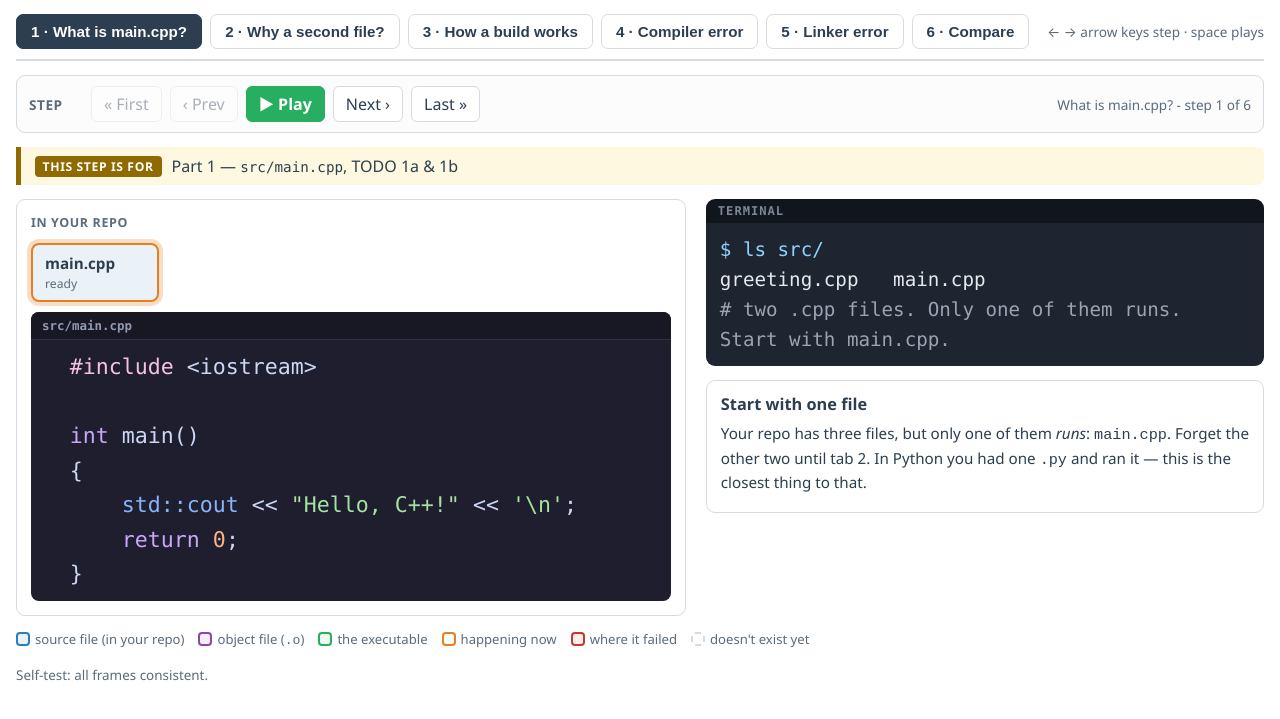
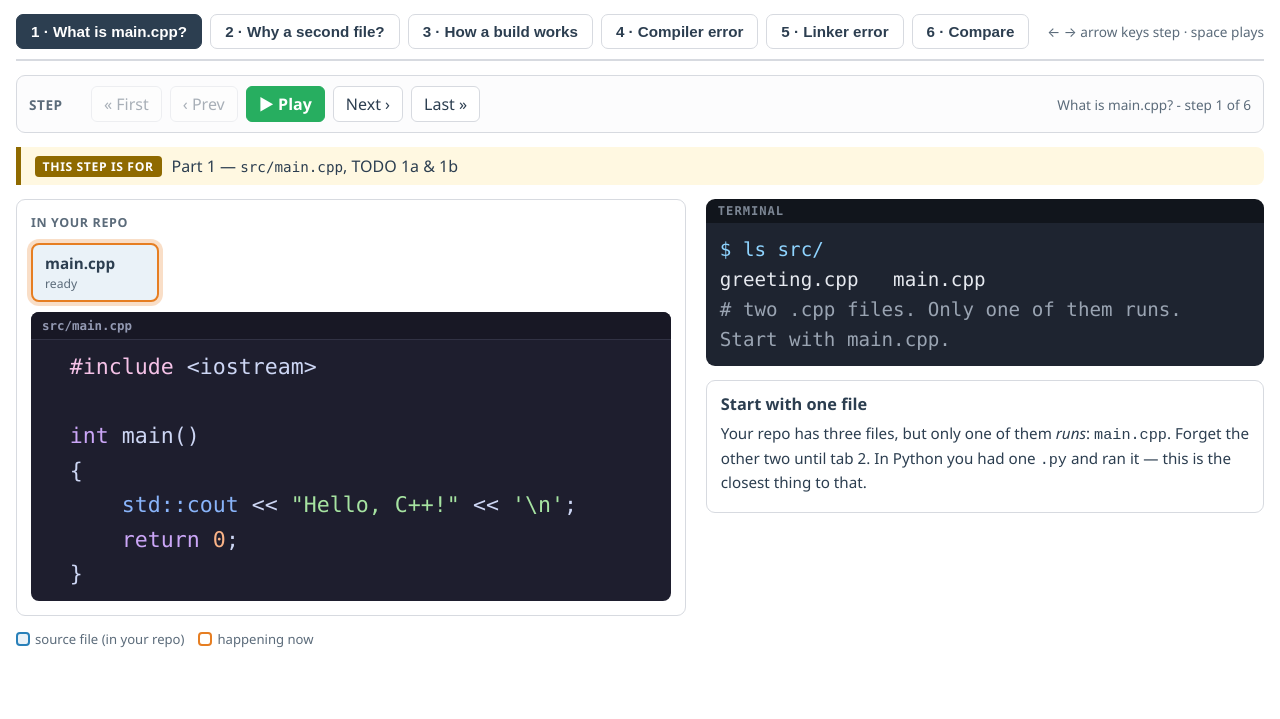
Before and after one commit to Hadzik-CS1410/cs1410-diagrams, a plain HTML site: page demos/hello-cpp.html in a window 1280 px wide. Shown: the part 105-824 px from the top of the page. Drawn offline with Linux system fonts and the light colour scheme.

Commit message:
Stepper: per-tab legend, quiet self-test

```diff
--- a/demos/hello-cpp.html
+++ b/demos/hello-cpp.html
@@ -181,14 +181,7 @@
 
   <div id="stage"></div>
 
-  <div class="legend" id="legend">
-    <span><i style="border-color:#2980b9;background:#eaf2f8"></i>source file (in your repo)</span>
-    <span><i style="border-color:#8e44ad;background:#f5eef8"></i>object file (<code>.o</code>)</span>
-    <span><i style="border-color:#27ae60;background:#f0faf0"></i>the executable</span>
-    <span><i style="border-color:#e67e22"></i>happening now</span>
-    <span><i style="border-color:#c0392b;background:#fdecea"></i>where it failed</span>
-    <span><i style="border-style:dashed"></i>doesn't exist yet</span>
-  </div>
+  <div class="legend" id="legend"></div>
 
   <div class="selftest" id="selftest"></div>
 </div>
@@ -721,7 +714,53 @@ function colourCpp(line) {
   return out + esc(line.slice(last));
 }
 
+// The legend used to list all six states on every tab, including the three
+// that only exist once object files appear. On tab 1 -- one box, one colour --
+// four of the six entries described nothing on screen. It is now built from
+// what the current tab actually draws.
+function renderLegend() {
+  var node = document.getElementById("legend");
+  node.innerHTML = "";
+  if (state.mode === "compare") { node.style.display = "none"; return; }
+  node.style.display = "";
+
+  var mode = MODES[state.mode];
+  var only = mode.show || null;
+  var shown = {};
+  PIPE_ROWS.forEach(function (row) {
+    row.items.forEach(function (nm) {
+      if (!only || only.indexOf(nm) >= 0) shown[nm] = row.kind;
+    });
+  });
+
+  var anyPending = false, anyBad = false;
+  mode.frames.forEach(function (fr) {
+    Object.keys(shown).forEach(function (nm) {
+      if (fr.files[nm] === "pending") anyPending = true;
+      if (fr.files[nm] === "bad") anyBad = true;
+    });
+  });
+
+  var kinds = {};
+  Object.keys(shown).forEach(function (nm) { kinds[shown[nm]] = true; });
+
+  var entries = [];
+  if (kinds.src) entries.push(["border-color:#2980b9;background:#eaf2f8", "source file (in your repo)"]);
+  if (kinds.obj) entries.push(["border-color:#8e44ad;background:#f5eef8", "object file (<code>.o</code>)"]);
+  if (kinds.exe) entries.push(["border-color:#27ae60;background:#f0faf0", "the executable"]);
+  entries.push(["border-color:#e67e22", "happening now"]);
+  if (anyBad) entries.push(["border-color:#c0392b;background:#fdecea", "where it failed"]);
+  if (anyPending) entries.push(["border-style:dashed", "doesn't exist yet"]);
+
+  entries.forEach(function (e) {
+    var sp = document.createElement("span");
+    sp.innerHTML = '<i style="' + e[0] + '"></i>' + e[1];
+    node.appendChild(sp);
+  });
+}
+
 function render() {
+  renderLegend();   // before the compare early-return, or that tab keeps the last one
   if (state.mode === "compare") { renderCompare(); return; }
   var fr = frames()[state.i];
   var stage = document.getElementById("stage");
@@ -867,7 +906,6 @@ Array.prototype.forEach.call(document.querySelectorAll("#tabs [data-mode]"), fun
     Array.prototype.forEach.call(document.querySelectorAll("#tabs [data-mode]"), function (o) {
       o.setAttribute("aria-selected", String(o === b));
     });
-    document.getElementById("legend").style.display = state.mode === "compare" ? "none" : "";
     render();
   });
 });
@@ -924,11 +962,15 @@ document.addEventListener("keydown", function (e) {
   var cm = MODES.compile.frames[2];
   ok(cm.files["greeting.o"] === "pending", "compiler tab: greeting.o is never produced");
 
+  // Silent when it passes. This is a guard for whoever edits the frames, not
+  // something a student needs to read -- but a failure must be impossible to
+  // miss, so it shouts when there is one.
   var node = document.getElementById("selftest");
-  node.textContent = fails.length
-    ? "Self-test: " + fails.length + " problem(s) -- " + fails.join("; ")
-    : "Self-test: all frames consistent.";
-  node.style.color = fails.length ? "#c0392b" : "#5b6b7a";
+  if (!fails.length) { node.style.display = "none"; return; }
+  node.style.display = "";
+  node.style.color = "#c0392b";
+  node.style.fontWeight = "700";
+  node.textContent = "Stepper self-test: " + fails.length + " problem(s) -- " + fails.join("; ");
 })();
 
 render();
```
